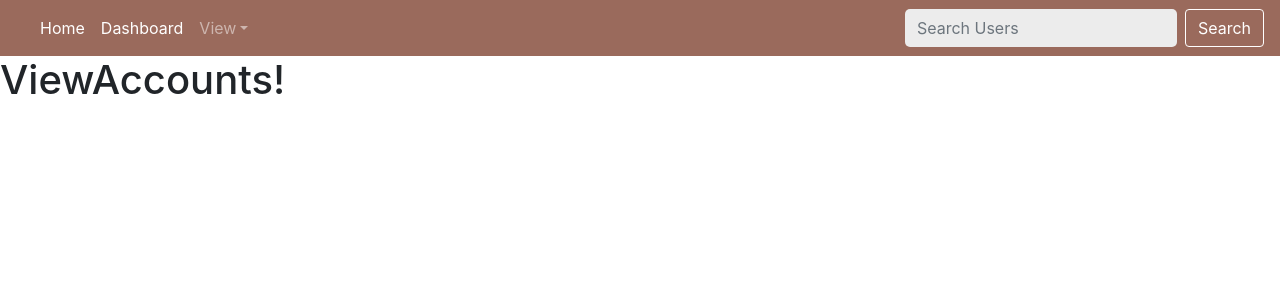
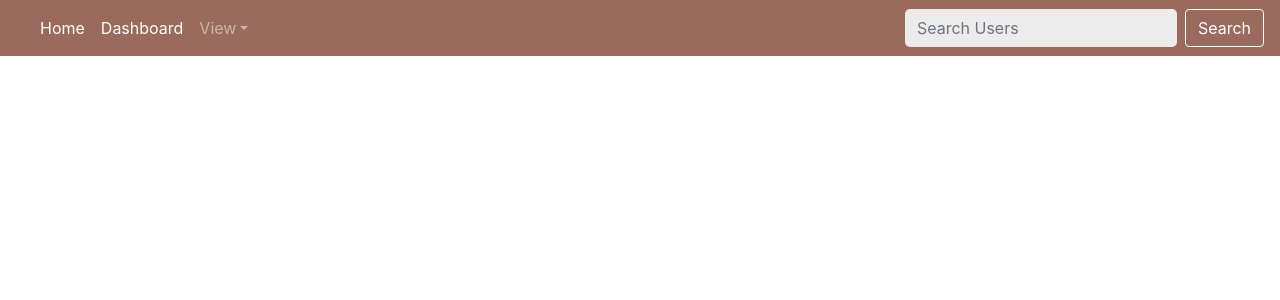
Before and after one commit to Software-Sleeps/DI-Capstone2-SocialNetworkLite, a React (Create React App) app: page /account in a window 1280 px wide. Shown: the top 300 px of the page. Built offline with nearby package versions, Linux system fonts and the light colour scheme.

Commit message:
organizing and deleting files

```diff
--- a/src/components/Account/Account.js
+++ b/src/components/Account/Account.js
@@ -1,12 +1,16 @@
 import React, { Component } from 'react';
 import Navigation from '../Navigation/Navigation';
+import AccountOverview from './AccountOverview/AccountOverview';
 
 class Account extends Component {
     render() {
         return (
             <div>
                 <Navigation/>
-                <h1>ViewAccounts!</h1>
+
+                <div>
+                    <AccountOverview/>
+                </div>
             </div>
         );
     }
--- /dev/null
+++ b/src/components/Account/AccountOverview/AccountOverview.css
@@ -0,0 +1,3 @@
+.p-input{
+    padding: 8%;
+}
--- /dev/null
+++ b/src/components/Account/AccountOverview/AccountOverview.js
@@ -0,0 +1,19 @@
+import React, { Component } from "react";
+import "./AccountOverview.css";
+class AccountOverview extends Component {
+  render() {
+    return (
+      <div className="p-input">
+        <div>
+          <div>
+
+          </div>
+
+
+        </div>
+      </div>
+    );
+  }
+}
+
+export default AccountOverview;
```
Also changed, not shown: public/assets/icons8-test-account-96.png (added), src/components/Account/Tabs/Tabs.css (added), src/components/Account/Tabs/Tabs.js (added), src/components/Account/ViewAccount/ViewAccount.css (deleted), src/components/Account/ViewAccount/ViewAccount.js (deleted).
